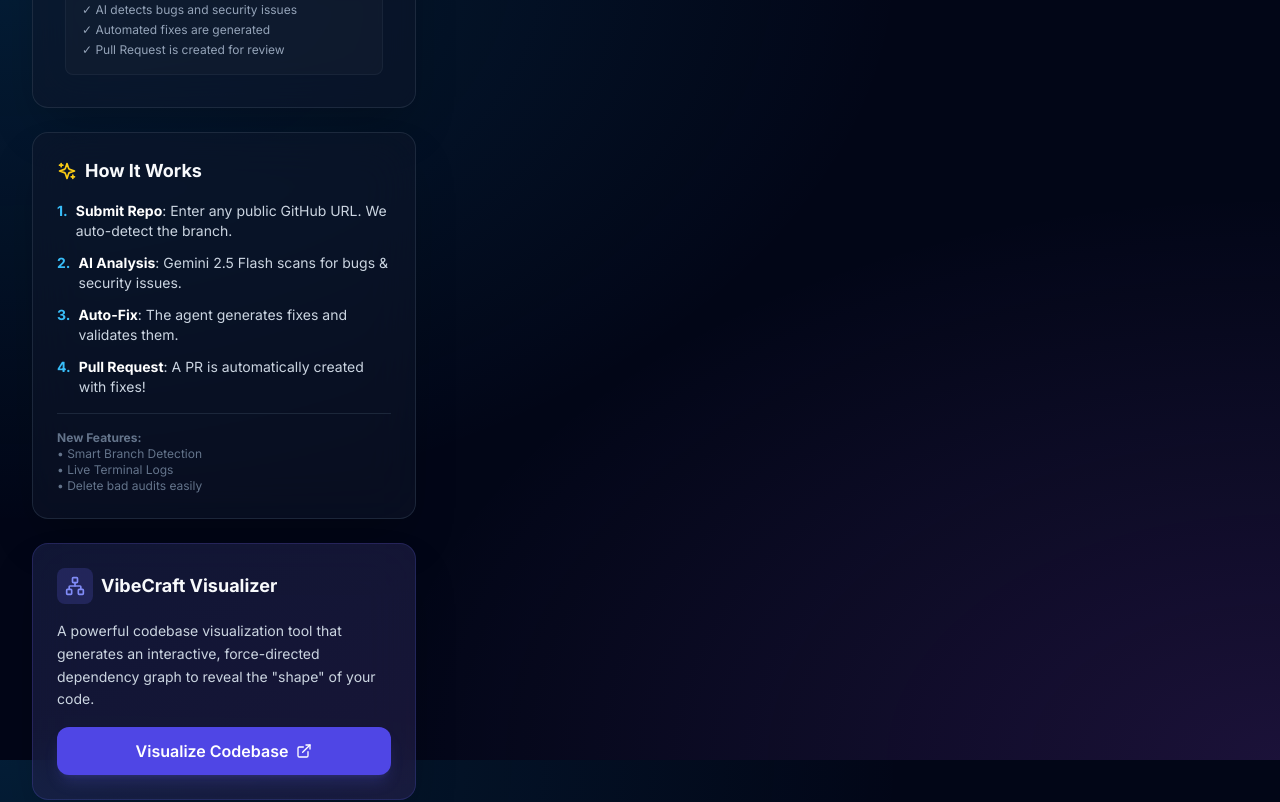
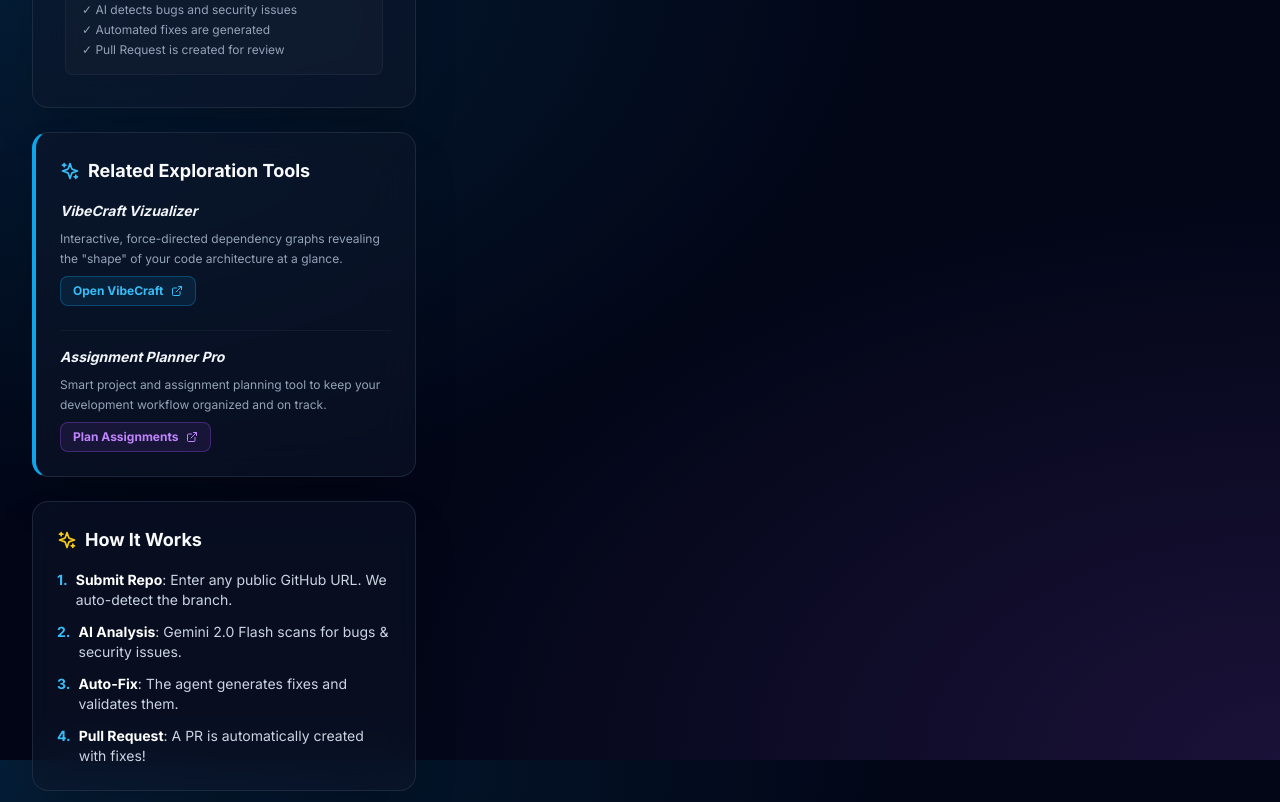
Before and after one commit to Robert2101/AutoDev-Agent, a Next.js app in the folder frontend/: page / in a window 1280 px wide. Shown: the part 840-1642 px from the top of the page. Built offline with nearby package versions, Linux system fonts and the light colour scheme; no server answers.

Commit message:
feat: add related tools section and upgrade to gemini-2.0-flash

```diff
--- a/frontend/src/app/page.tsx
+++ b/frontend/src/app/page.tsx
@@ -1,7 +1,7 @@
 'use client';
 
 import { useState, useEffect } from 'react';
-import { Bot, Github, Sparkles, RefreshCw, Network, ExternalLink } from 'lucide-react';
+import { Bot, Github, Sparkles, RefreshCw, ExternalLink } from 'lucide-react';
 import RepoForm from '@/components/RepoForm';
 import StatsCard from '@/components/StatsCard';
 import AuditList from '@/components/AuditList';
@@ -69,7 +69,7 @@ export default function HomePage() {
                             </button>
 
                             <a
-                                href="https://github.com/Robert2101/AutoDev-Agent"
+                                href="https://github.com/your-org/autodev-agent"
                                 target="_blank"
                                 rel="noopener noreferrer"
                                 className="flex items-center gap-2 px-4 py-2 bg-dark-800/50 hover:bg-dark-700/50 rounded-lg transition-colors"
@@ -87,7 +87,7 @@ export default function HomePage() {
                 <div className="max-w-7xl mx-auto text-center">
                     <div className="inline-flex items-center gap-2 px-4 py-2 bg-primary-500/10 border border-primary-500/30 rounded-full mb-6">
                         <Sparkles className="w-4 h-4 text-primary-400" />
-                        <span className="text-sm text-primary-400 font-medium">Powered by Google Gemini 2.5 Flash</span>
+                        <span className="text-sm text-primary-400 font-medium">Powered by Google Gemini 2.0 Flash</span>
                     </div>
 
                     <h2 className="text-4xl md:text-5xl font-bold text-dark-50 mb-4 text-shadow">
@@ -121,6 +121,52 @@ export default function HomePage() {
                                 <div className="lg:col-span-1 space-y-6">
                                     <RepoForm onAuditCreated={fetchData} />
 
+                                    {/* Related Tools */}
+                                    <div className="glass-card rounded-2xl p-6 border-l-4 border-l-primary-500">
+                                        <h3 className="text-lg font-bold text-dark-50 mb-4 flex items-center gap-2">
+                                            <Sparkles className="w-5 h-5 text-primary-400" />
+                                            Related Exploration Tools
+                                        </h3>
+
+                                        <div className="space-y-6">
+                                            {/* VibeCraft */}
+                                            <div className="space-y-2">
+                                                <h4 className="text-sm font-bold text-dark-100 italic flex items-center gap-2">
+                                                    VibeCraft Vizualizer
+                                                </h4>
+                                                <p className="text-xs text-dark-400 leading-relaxed">
+                                                    Interactive, force-directed dependency graphs revealing the &quot;shape&quot; of your code architecture at a glance.
+                                                </p>
+                                                <a
+                                                    href="https://repo-dig.vercel.app/"
+                                                    target="_blank"
+                                                    rel="noopener noreferrer"
+                                                    className="inline-flex items-center gap-2 px-3 py-1.5 bg-primary-500/10 hover:bg-primary-500/20 text-primary-400 text-xs font-bold rounded-lg transition-all border border-primary-500/30"
+                                                >
+                                                    Open VibeCraft <ExternalLink className="w-3 h-3" />
+                                                </a>
+                                            </div>
+
+                                            {/* Assignment Planner */}
+                                            <div className="space-y-2 pt-4 border-t border-dark-800/50">
+                                                <h4 className="text-sm font-bold text-dark-100 italic">
+                                                    Assignment Planner Pro
+                                                </h4>
+                                                <p className="text-xs text-dark-400 leading-relaxed">
+                                                    Smart project and assignment planning tool to keep your development workflow organized and on track.
+                                                </p>
+                                                <a
+                                                    href="https://spectacular-gumdrop-c2c3c7.netlify.app/"
+                                                    target="_blank"
+                                                    rel="noopener noreferrer"
+                                                    className="inline-flex items-center gap-2 px-3 py-1.5 bg-purple-500/10 hover:bg-purple-500/20 text-purple-400 text-xs font-bold rounded-lg transition-all border border-purple-500/30"
+                                                >
+                                                    Plan Assignments <ExternalLink className="w-3 h-3" />
+                                                </a>
+                                            </div>
+                                        </div>
+                                    </div>
+
                                     {/* How It Works Guide */}
                                     <div className="glass-card rounded-2xl p-6">
                                         <h3 className="text-lg font-bold text-dark-50 mb-4 flex items-center gap-2">
@@ -134,7 +180,7 @@ export default function HomePage() {
                                             </li>
                                             <li className="flex gap-2">
                                                 <span className="text-primary-400 font-bold">2.</span>
-                                                <span><strong className="text-white">AI Analysis</strong>: Gemini 2.5 Flash scans for bugs & security issues.</span>
+                                                <span><strong className="text-white">AI Analysis</strong>: Gemini 2.0 Flash scans for bugs & security issues.</span>
                                             </li>
                                             <li className="flex gap-2">
                                                 <span className="text-primary-400 font-bold">3.</span>
@@ -145,36 +191,6 @@ export default function HomePage() {
                                                 <span><strong className="text-white">Pull Request</strong>: A PR is automatically created with fixes!</span>
                                             </li>
                                         </ul>
-
-                                        <div className="mt-4 pt-4 border-t border-dark-700/50">
-                                            <p className="text-xs text-dark-500">
-                                                <strong>New Features:</strong><br />
-                                                • Smart Branch Detection<br />
-                                                • Live Terminal Logs<br />
-                                                • Delete bad audits easily
-                                            </p>
-                                        </div>
-                                    </div>
-                                    {/* VibeCraft Integration */}
-                                    <div className="glass-card rounded-2xl p-6 bg-gradient-to-br from-indigo-500/10 to-purple-500/10 border-indigo-500/20">
-                                        <div className="flex items-center gap-2 mb-4">
-                                            <div className="p-2 bg-indigo-500/20 rounded-lg">
-                                                <Network className="w-5 h-5 text-indigo-400" />
-                                            </div>
-                                            <h3 className="text-lg font-bold text-dark-50">VibeCraft Visualizer</h3>
-                                        </div>
-                                        <p className="text-sm text-dark-300 mb-4 leading-relaxed">
-                                            A powerful codebase visualization tool that generates an interactive, force-directed dependency graph to reveal the &quot;shape&quot; of your code.
-                                        </p>
-                                        <a
-                                            href="https://repo-dig.vercel.app/"
-                                            target="_blank"
-                                            rel="noopener noreferrer"
-                                            className="w-full flex items-center justify-center gap-2 px-4 py-3 bg-indigo-600 hover:bg-indigo-500 text-white rounded-xl font-semibold transition-all duration-300 shadow-lg shadow-indigo-500/20 group"
-                                        >
-                                            <span>Visualize Codebase</span>
-                                            <ExternalLink className="w-4 h-4 group-hover:translate-x-1 group-hover:-translate-y-1 transition-transform" />
-                                        </a>
                                     </div>
                                 </div>
 
```
Also changed, not shown: 1 other file (tests, documents, lock files or other folders).
